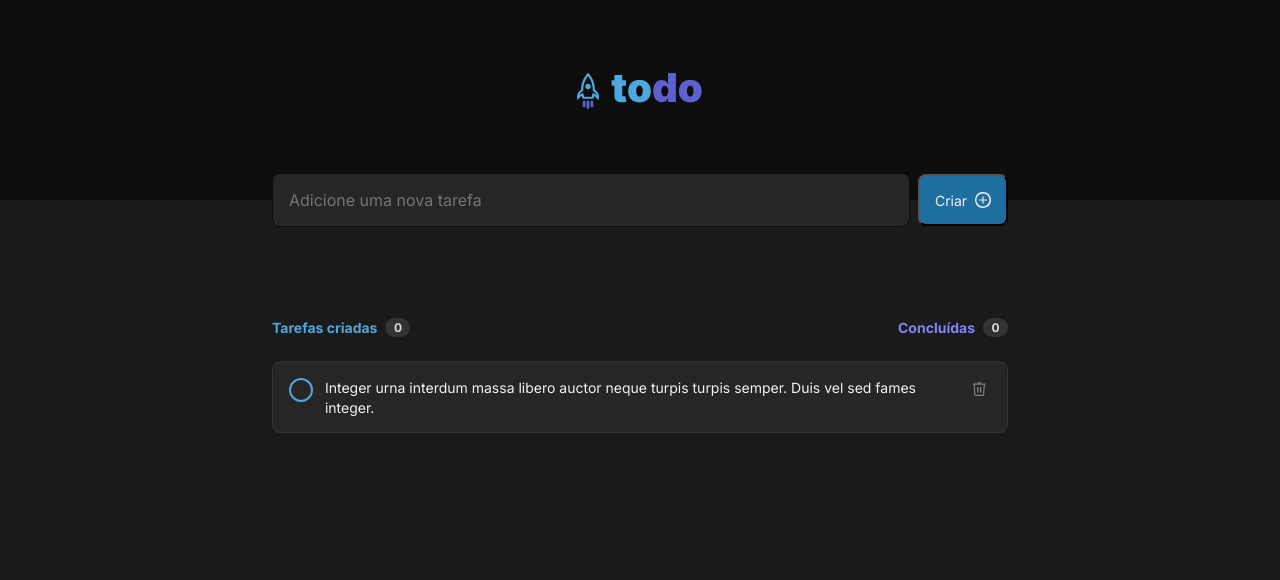
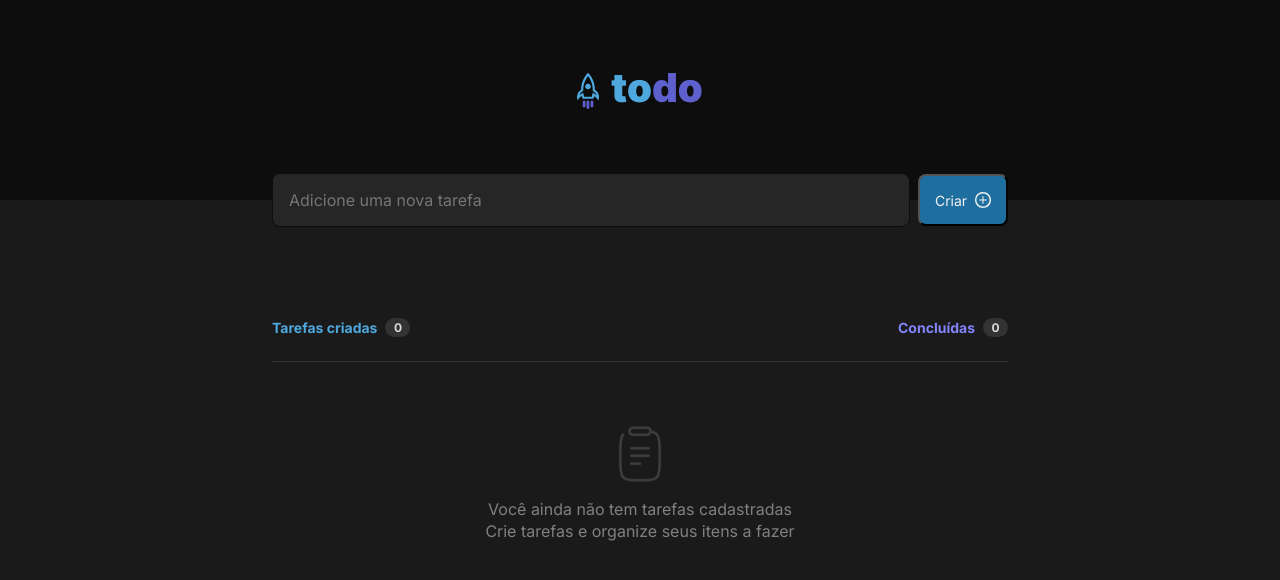
Before and after one commit to williane/01-ignite-desafio-toDoList, a React (Vite) app: page / in a window 1280 px wide. Shown: the top 580 px of the page. Built offline with nearby package versions, Linux system fonts and the light colour scheme.

Commit message:
add handle create new task and fix typescript errors

```diff
--- a/src/App.tsx
+++ b/src/App.tsx
@@ -1,25 +1,61 @@
+import { ChangeEvent, FormEvent, InvalidEvent, useState } from "react";
+import { Tasks } from "./components/tasks";
 import Logo from "./assets/logo.svg";
 import Plus from "./assets/plus.svg";
 
 import "./global.css";
 import styles from "./App.module.css";
-import { Tasks } from "./components/tasks";
+import { TaskType } from "./components/tasks/TasksList/TaskDetail";
 
 function App() {
+  const [tasks, setTasks] = useState<TaskType[]>([]);
+
+  const [task, setTask] = useState("");
+
+  function handleInputTaskChange(event: ChangeEvent<HTMLInputElement>) {
+    event.target.setCustomValidity("");
+    setTask(event.target.value);
+  }
+
+  function handleInvalidTask(event: InvalidEvent<HTMLInputElement>) {
+    event.target.setCustomValidity("Esse campo é obrigatório!");
+  }
+
+  function handleCreateNewTask(event: FormEvent) {
+    event.preventDefault();
+    setTasks([
+      ...tasks,
+      {
+        id: tasks.length + 1,
+        content: task,
+        concluded: false,
+      },
+    ]);
+
+    setTask("");
+  }
+
   return (
     <>
       <nav className={styles.header}>
         <img src={Logo} alt="Logo to do List" />
       </nav>
       <main className={styles.wrapper}>
-        <form>
-          <input type="text" placeholder="Adicione uma nova tarefa" />
+        <form onSubmit={handleCreateNewTask}>
+          <input
+            type="text"
+            placeholder="Adicione uma nova tarefa"
+            onChange={handleInputTaskChange}
+            value={task}
+            onInvalid={handleInvalidTask}
+            required
+          />
           <button type="submit">
             Criar
             <img src={Plus} alt="icone com o sinal de mais" />
           </button>
         </form>
-        <Tasks />
+        <Tasks tasks={tasks} />
       </main>
     </>
   );
--- a/src/components/tasks/TasksList/TaskDetail/index.tsx
+++ b/src/components/tasks/TasksList/TaskDetail/index.tsx
@@ -2,22 +2,27 @@ import Trash from "../../../../assets/trash.svg";
 import Check from "../../../../assets/check.svg";
 import styles from "./styles.module.css";
 
-export function TaskDetail() {
-  const isDone = false;
+export interface TaskType {
+  id: number;
+  content: string;
+  concluded: boolean;
+}
 
+interface TaskProps {
+  task: TaskType;
+}
+
+export function TaskDetail({ task }: TaskProps) {
   return (
     <div className={styles.task}>
-      {isDone ? (
+      {task.concluded ? (
         <button className={styles.checked}>
           <img src={Check} alt="icone de checked" />
         </button>
       ) : (
         <button className={styles.check}></button>
       )}
-      <p className={isDone ? styles.done : ""}>
-        Integer urna interdum massa libero auctor neque turpis turpis semper.
-        Duis vel sed fames integer.
-      </p>
+      <p className={task.concluded ? styles.done : ""}>{task.content}</p>
       <button className={styles.trash}>
         <img src={Trash} alt="icone de deleção" />
       </button>
--- a/src/components/tasks/TasksList/index.tsx
+++ b/src/components/tasks/TasksList/index.tsx
@@ -1,10 +1,16 @@
 import styles from "./styles.module.css";
-import { TaskDetail } from "./TaskDetail";
+import { TaskDetail, TaskType } from "./TaskDetail";
 
-export function TasksList() {
+interface TasksProps {
+  tasks: TaskType[];
+}
+
+export function TasksList({ tasks }: TasksProps) {
   return (
     <div className={styles.wrapper}>
-      <TaskDetail />
+      {tasks?.map((task) => (
+        <TaskDetail key={task.id} task={task} />
+      ))}
     </div>
   );
 }
--- a/src/components/tasks/index.tsx
+++ b/src/components/tasks/index.tsx
@@ -2,8 +2,13 @@ import { TaskEmpty } from "./TaskEmpty";
 import { TasksList } from "./TasksList";
 
 import styles from "./styles.module.css";
+import { TaskType } from "./TasksList/TaskDetail";
 
-export function Tasks() {
+export interface TasksProps {
+  tasks: TaskType[] | null;
+}
+
+export function Tasks({ tasks }: TasksProps) {
   return (
     <div className={styles.taskWrapper}>
       <div className={styles.taskInfo}>
@@ -16,7 +21,7 @@ export function Tasks() {
           <span>0</span>
         </div>
       </div>
-      <TasksList />
+      {tasks?.length ? <TasksList tasks={tasks} /> : <TaskEmpty />}
     </div>
   );
 }
```
